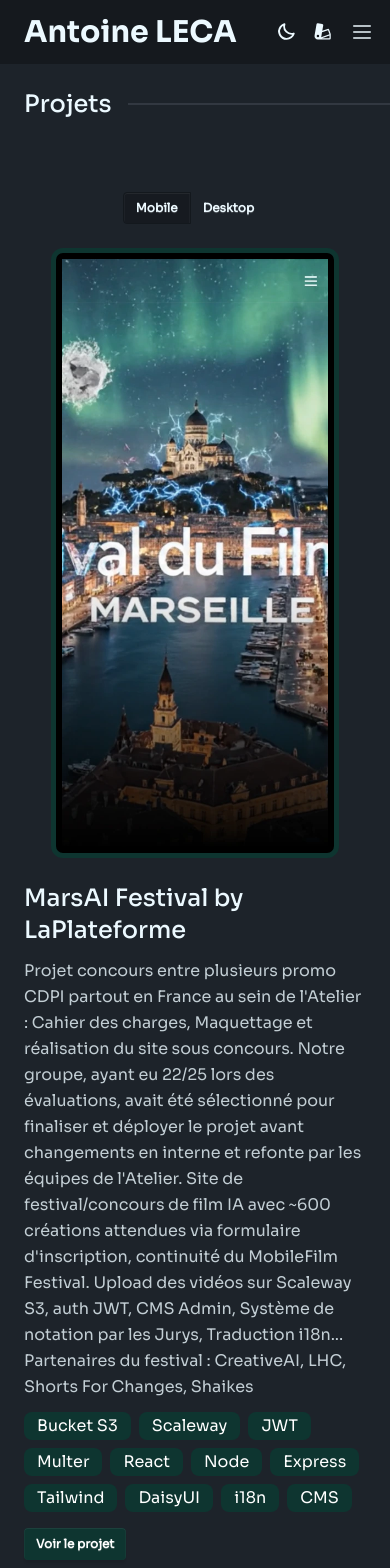
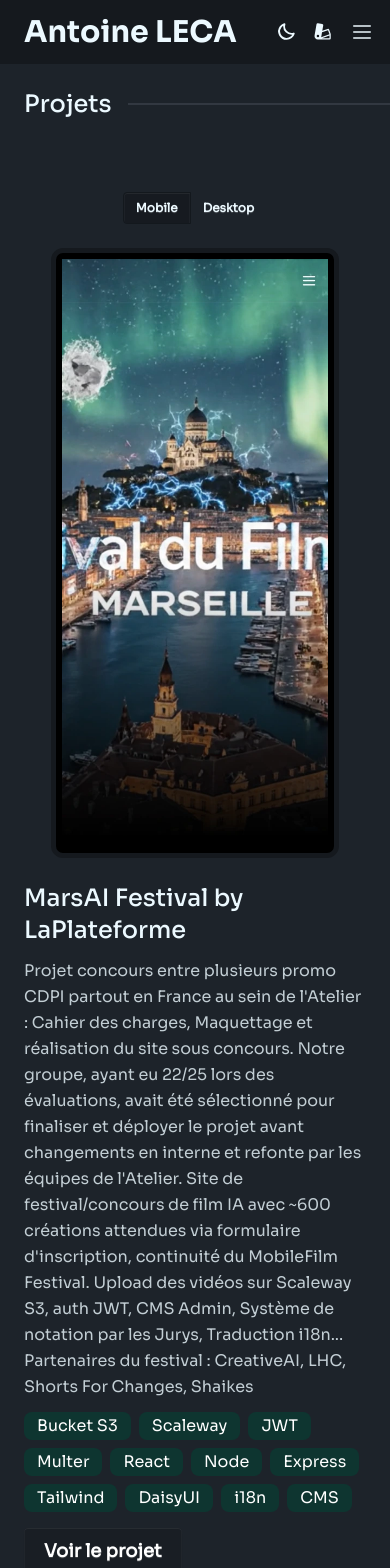
Before and after one commit to antoine-leca/PortfolioV2, a React (Vite) app: page /projects in a window 390 px wide. Shown: the top 1568 px of the page. Built offline with nearby package versions, Linux system fonts and the light colour scheme.

Commit message:
fix du mockup phone firefox + taille des boutons projet

```diff
--- a/src/components/projects/MockupPhone.jsx
+++ b/src/components/projects/MockupPhone.jsx
@@ -1,10 +1,11 @@
 const MockupPhone = ({ projet }) => (
-  <div className="mockup-phone border-[#0E3530] shrink-0 max-w-72 rounded-xl">
+  <div className="mockup-phone border-base-300 shrink-0 max-w-72 rounded-xl">
     <div className="mockup-phone-display rounded-none">
       <img
         src={projet.imageMobile ?? projet.imageDesktop}
         alt={`Aperçu mobile du projet ${projet.name}`}
         className="w-full h-it object-cover object-top"
+        className="h-fit"
       />
     </div>
   </div>
--- a/src/components/projects/ProjetInfo.jsx
+++ b/src/components/projects/ProjetInfo.jsx
@@ -28,7 +28,7 @@ const ProjetInfo = ({ projet }) => {
               href={`${githubDomain}${projet.gitlink}`}
               target="_blank"
               rel="noopener noreferrer"
-              className="btn btn-ghost btn-sm gap-2"
+              className="btn btn-ghost btn-lg gap-2"
             >
               <GithubIcon />
               GitHub
@@ -39,8 +39,7 @@ const ProjetInfo = ({ projet }) => {
               href={href}
               target="_blank"
               rel="noopener noreferrer"
-              className="btn btn-sm text-white border-none"
-              style={{ backgroundColor: '#0E3530' }}
+              className="btn btn-lg text-white border-none"
             >
               Voir le projet
             </a>
```
